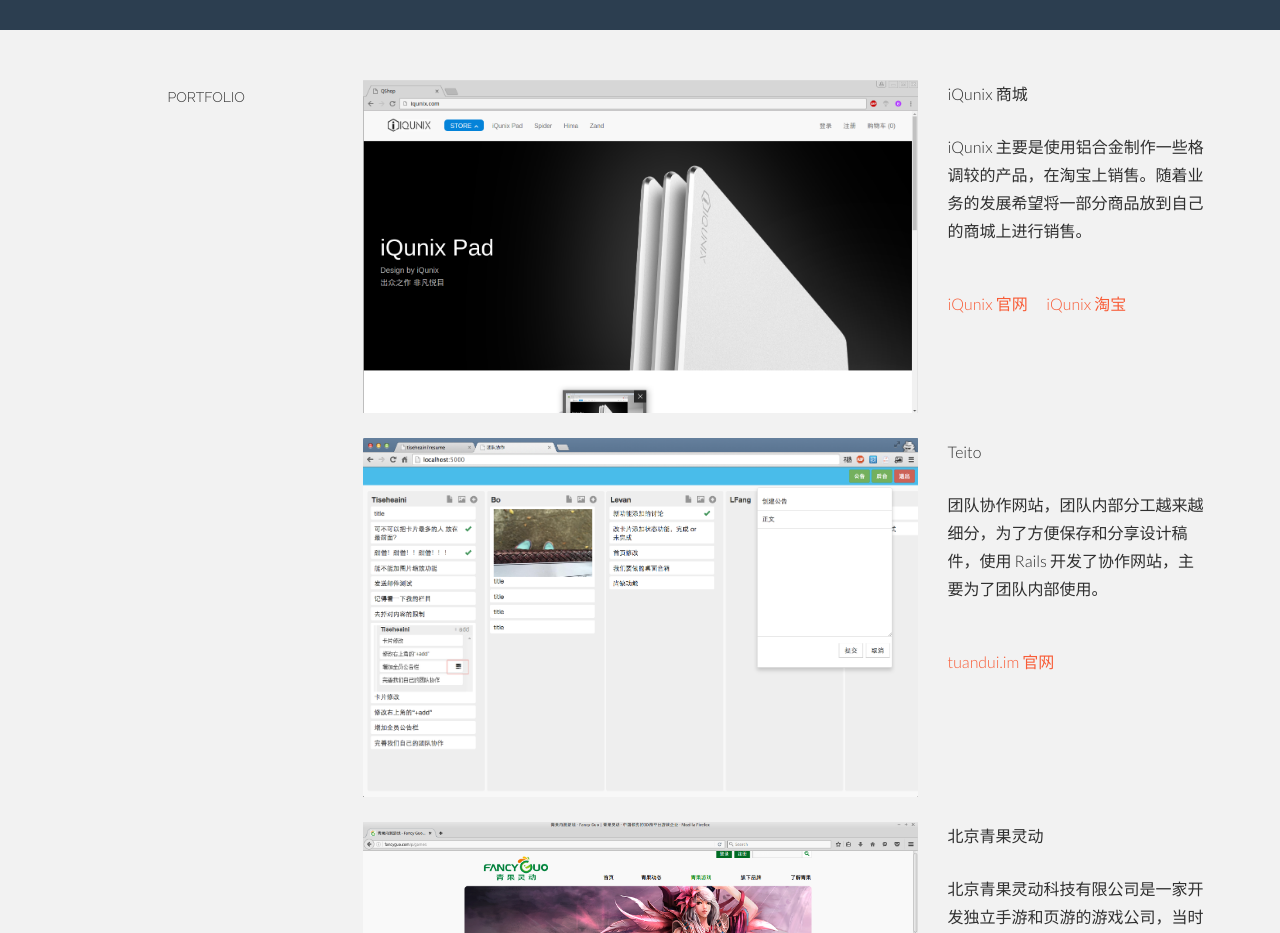
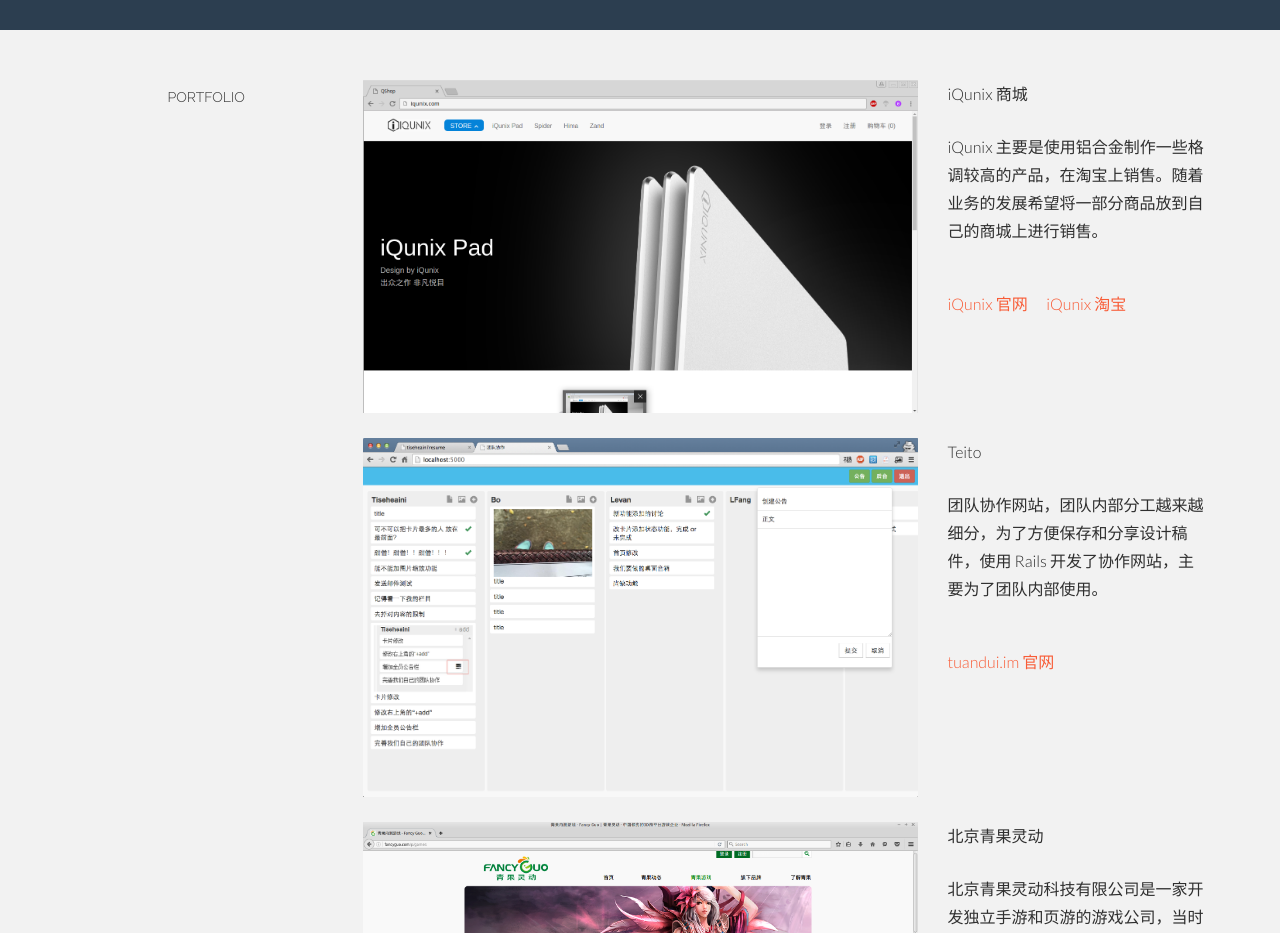
Before and after one commit to tiseheaini/resume, a plain HTML site: page index.html in a window 1280 px wide. Shown: the part 2220-3153 px from the top of the page. Drawn offline with Linux system fonts and the light colour scheme.

Commit message:
修改部分错别字

```diff
--- a/index.html
+++ b/index.html
@@ -273,7 +273,7 @@
 				</div>
 				<div class="col-lg-3">
 					<p>iQunix 商城</p>
-          <p>iQunix 主要是使用铝合金制作一些格调较的产品，在淘宝上销售。随着业务的发展希望将一部分商品放到自己的商城上进行销售。</p></br>
+          <p>iQunix 主要是使用铝合金制作一些格调较高的产品，在淘宝上销售。随着业务的发展希望将一部分商品放到自己的商城上进行销售。</p></br>
           <a href="http://iqunix.com" target="_blank">iQunix 官网</a> &nbsp;&nbsp;&nbsp;&nbsp;
           <a href="http://iqunix.taobao.com" target="_blank">iQunix 淘宝</a>
 				</div>
```
